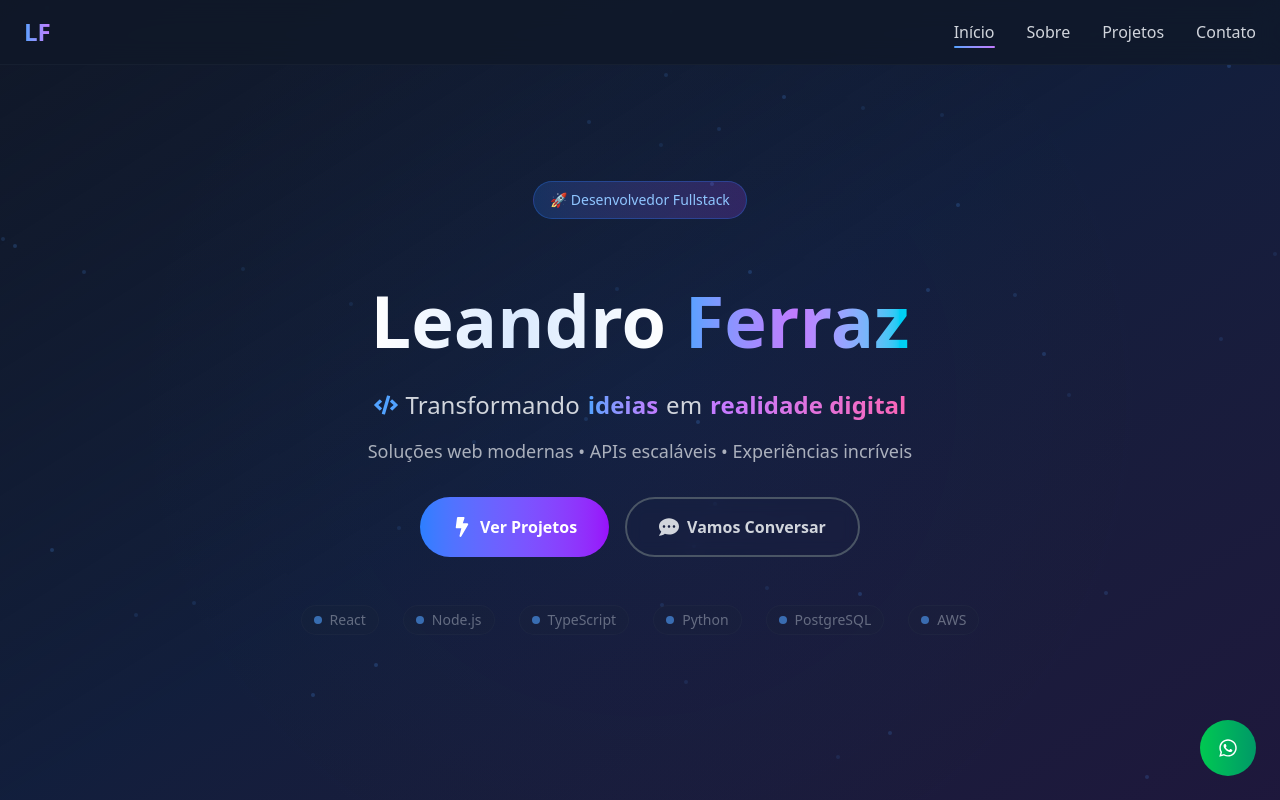
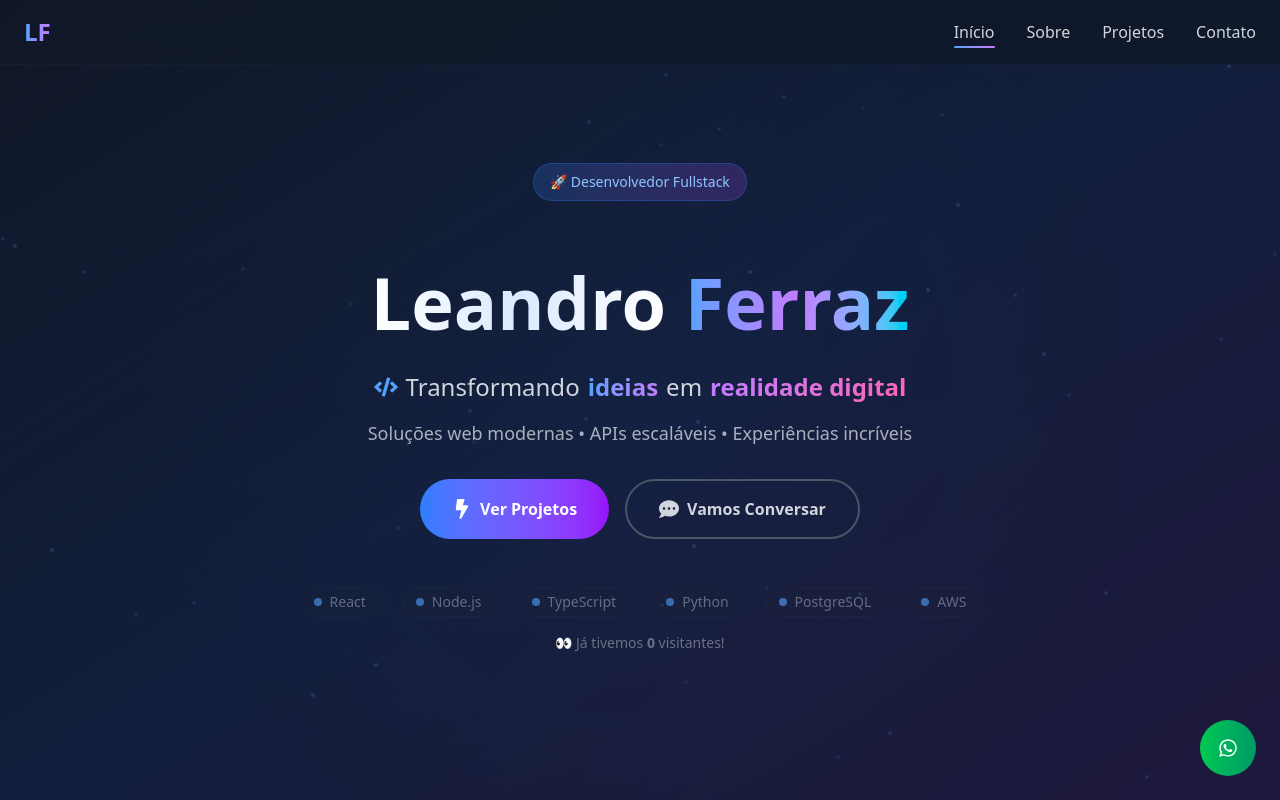
Before and after one commit to LeandroFerraz31/portifolio.fz, a React (Vite) app: page / in a window 1280 px wide. Shown: the top 800 px of the page. Built offline with nearby package versions, Linux system fonts and the light colour scheme; no server answers.

Commit message:
add contador visitantes!

```diff
--- a/src/components/Hero.tsx
+++ b/src/components/Hero.tsx
@@ -1,6 +1,7 @@
 import { useState, useEffect, useRef } from "react";
 import { FaCode, FaBolt, FaCommentDots } from "react-icons/fa";
 import HeroButton from "../modules/HeroButton";
+import VisitorCounter from "./VisitorCounter";
 
 interface HeroProps {
 	scrollToSection: (sectionId: string) => void;
@@ -33,7 +34,6 @@ const Hero = ({ scrollToSection }: HeroProps) => {
 							🚀 Desenvolvedor Fullstack
 						</span>
 					</div>
-
 					<h1 className="text-5xl md:text-7xl font-bold mb-6 leading-tight">
 						<span className="bg-gradient-to-r from-white via-blue-100 to-white bg-clip-text text-transparent">
 							Leandro
@@ -42,7 +42,6 @@ const Hero = ({ scrollToSection }: HeroProps) => {
 							Ferraz
 						</span>
 					</h1>
-
 					<div className="text-xl md:text-2xl mb-8 text-gray-300 max-w-3xl mx-auto">
 						<div className="flex items-center justify-center gap-2 mb-4">
 							<FaCode size={24} className="text-blue-400" />
@@ -59,7 +58,6 @@ const Hero = ({ scrollToSection }: HeroProps) => {
 							Soluções web modernas • APIs escaláveis • Experiências incríveis
 						</p>
 					</div>
-
 					<div className="flex flex-col sm:flex-row gap-4 justify-center mb-12">
 						<HeroButton
 							label="Ver Projetos"
@@ -92,6 +90,7 @@ const Hero = ({ scrollToSection }: HeroProps) => {
 							</div>
 						))}
 					</div>
+					<VisitorCounter /> {/* Aqui adiciona o contador */}
 				</div>
 			</div>
 		</section>
--- /dev/null
+++ b/src/components/VisitorCounter.tsx
@@ -0,0 +1,21 @@
+import { useEffect, useState } from "react";
+
+const VisitorCounter = () => {
+  const [count, setCount] = useState<number>(0);
+
+  useEffect(() => {
+    // Atualiza e pega o contador
+    fetch("https://api.countapi.xyz/update/leandro-ferraz/portfolio/?amount=1")
+      .then((res) => res.json())
+      .then((data) => setCount(data.value))
+      .catch((error) => console.error("Erro ao obter contador:", error));
+  }, []);
+
+  return (
+    <p className="text-sm text-gray-500 mt-4">
+      👀 Já tivemos <span className="font-semibold">{count}</span> visitantes!
+    </p>
+  );
+};
+
+export default VisitorCounter;
```
